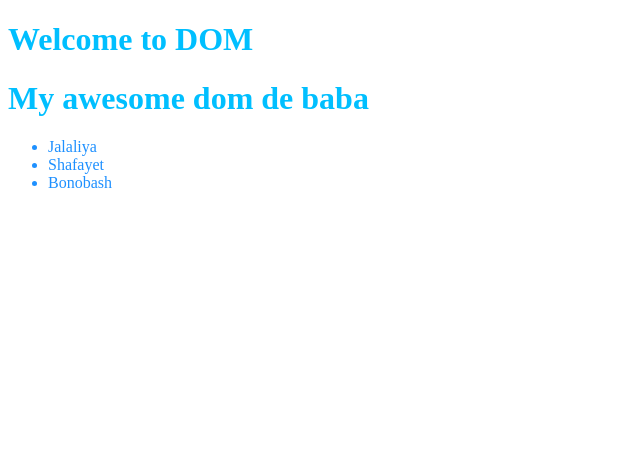
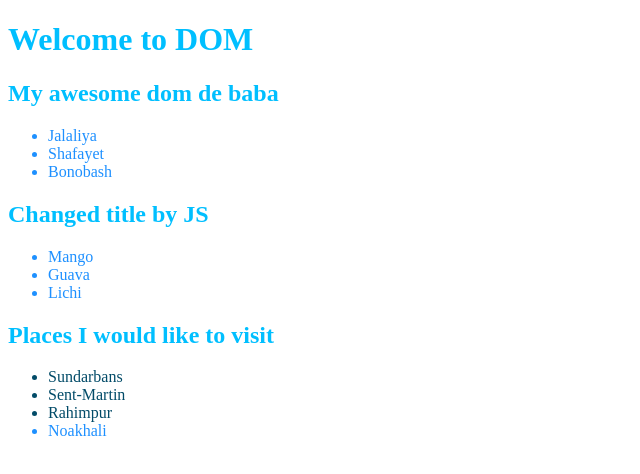
Before and after one commit to Progga-Roy/Tour-of-DM, a plain HTML site: page index.html in a window 1280 px wide. Shown: the whole page, without its empty margins (0-640 px from the left). Drawn offline with Linux system fonts and the light colour scheme.

Commit message:
difference between getElementById and class

```diff
--- a/Js/Dom.js
+++ b/Js/Dom.js
@@ -9,3 +9,12 @@ const allHeadings = document.getElementsByTagName('h1')
       console.log(h1.innerText);
       console.log(h1.innerHTML);
     }
+
+    const fruits = document.getElementById('fruit-title');
+    fruits.innerText= 'Changed title by JS';
+
+
+const places = document.getElementsByClassName('fav-places');
+for(const place of places){
+console.log(place.innerText)
+}
--- a/index.html
+++ b/index.html
@@ -14,12 +14,31 @@
        <h1>Welcome to DOM</h1>
     </header>
     <main>
-        <h1> My awesome dom de baba</h1>
+       <section>
+         <h1> My awesome dom de baba</h1>
         <ul>
             <li>Jalaliya</li>
             <li>Shafayet</li>
             <li>Bonobash</li>
         </ul>
+    </section>
+    <section>
+        <h1 id="fruit-title"> My Favorite Fruits</h1>
+        <ul>
+            <li>Mango</li>
+            <li>Guava</li>
+            <li>Lichi</li>
+        </ul>
+    </section>
+    <section>
+        <h1> Places I would like to visit</h1>
+        <ul>
+            <li class="fav-places">Sundarbans</li>
+            <li class="fav-places">Sent-Martin</li>
+            <li class="fav-places">Rahimpur</li>
+            <li >Noakhali</li>
+        </ul>
+    </section>
     </main>
 </body>
 <script src="js/Dom.js"></script>
--- a/style.css
+++ b/style.css
@@ -4,3 +4,6 @@ h1{
 ul li{
     color: dodgerblue;
 }
+.fav-places{
+color:rgb(2, 75, 104);
+}
```
